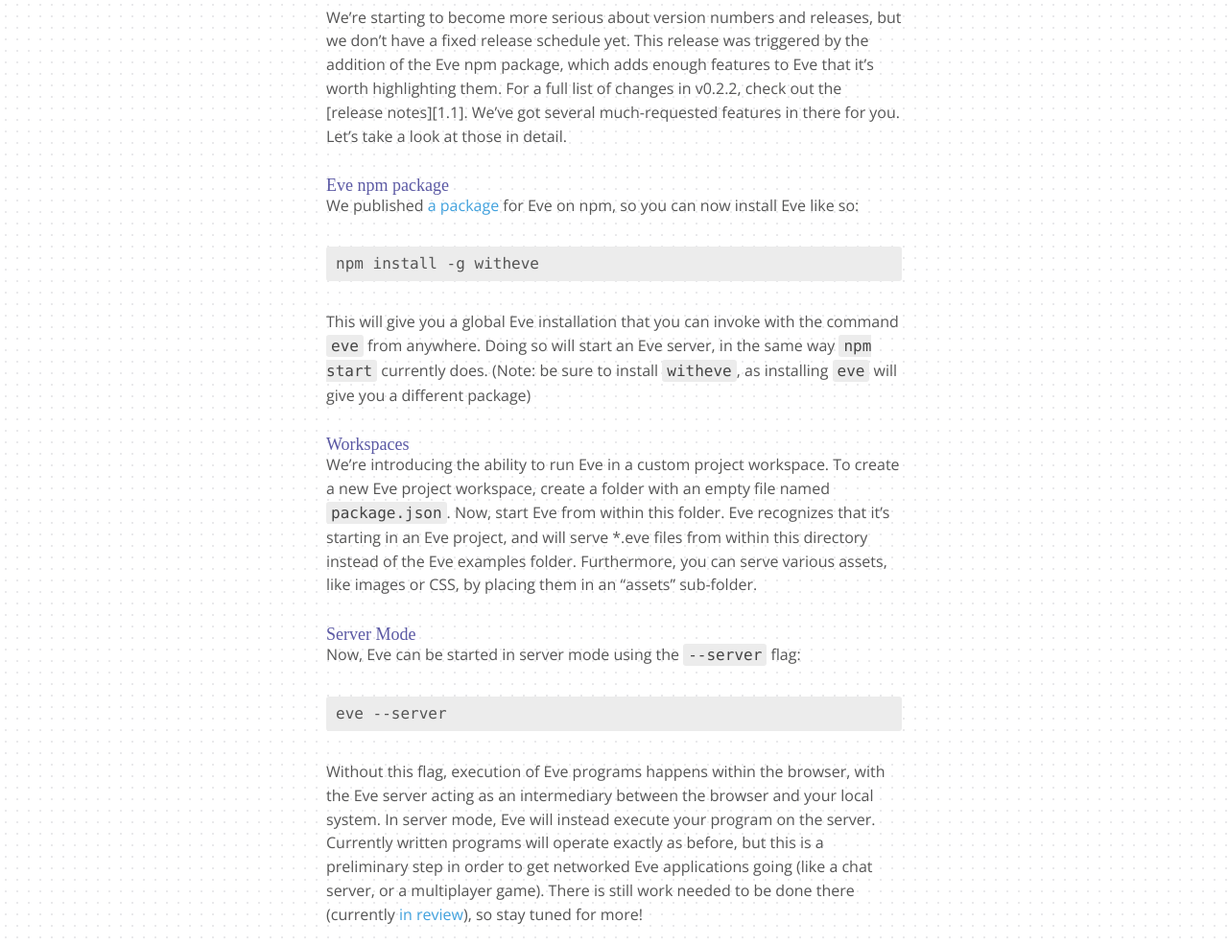
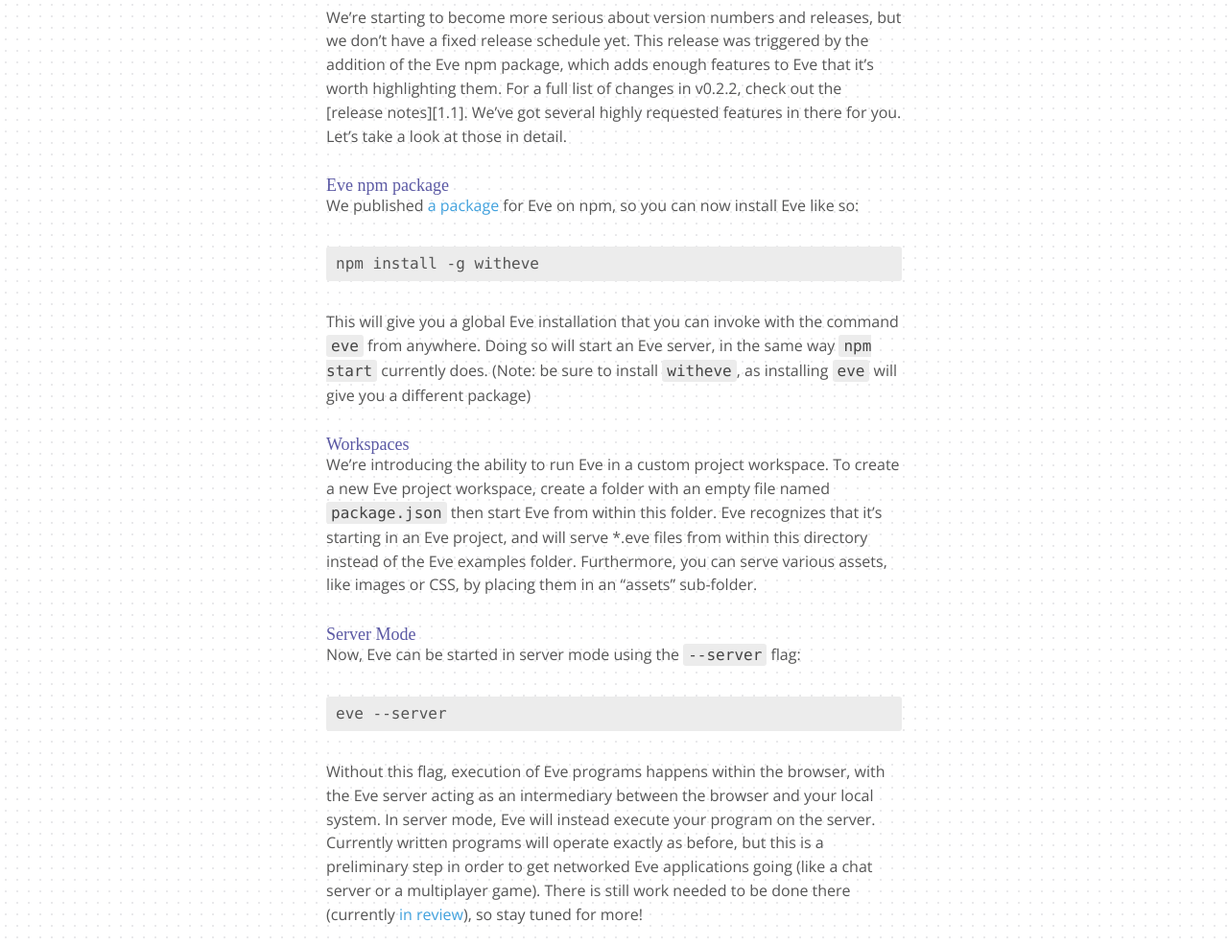
Before and after one commit to Kodowa/incidentalcomplexity, a Jekyll site: the page built from _posts/2016-12-02-november.md, in a window 1280 px wide and 1400 px high. Shown: the part 409-1395 px from the top of the window at 96% size. Built offline with Jekyll 4.4.1, drawn with Linux system fonts in a browser that asks for light colours; some web fonts are replaced; some of the changed text lies outside the part shown.

Commit message:
cleaned up post for grammar and usage

````diff
--- a/_posts/2016-12-02-november.md
+++ b/_posts/2016-12-02-november.md
@@ -11,7 +11,7 @@
 
 ### What's new in Eve Alpha v0.2.2?
 
-We're starting to become more serious about version numbers and releases, but we don't have a fixed release schedule yet. This release was triggered by the addition of the Eve npm package, which adds enough features to Eve that it's worth highlighting them. For a full list of changes in v0.2.2, check out the [release notes][1.1]. We've got several much-requested features in there for you. Let's take a look at those in detail.
+We're starting to become more serious about version numbers and releases, but we don't have a fixed release schedule yet. This release was triggered by the addition of the Eve npm package, which adds enough features to Eve that it's worth highlighting them. For a full list of changes in v0.2.2, check out the [release notes][1.1]. We've got several highly requested features in there for you. Let's take a look at those in detail.
 
 #### Eve npm package
 
@@ -25,7 +25,7 @@
 
 #### Workspaces
 
-We're introducing the ability to run Eve in a custom project workspace. To create a new Eve project workspace, create a folder with an empty file named `package.json`. Now, start Eve from within this folder. Eve recognizes that it's starting in an Eve project, and will serve *.eve files from within this directory instead of the Eve examples folder. Furthermore, you can serve various assets, like images or CSS, by placing them in an "assets" sub-folder.
+We're introducing the ability to run Eve in a custom project workspace. To create a new Eve project workspace, create a folder with an empty file named `package.json` then start Eve from within this folder. Eve recognizes that it's starting in an Eve project, and will serve *.eve files from within this directory instead of the Eve examples folder. Furthermore, you can serve various assets, like images or CSS, by placing them in an "assets" sub-folder.
 
 #### Server Mode
 
@@ -35,7 +35,7 @@
 eve --server
 ```
 
-Without this flag, execution of Eve programs happens within the browser, with the Eve server acting as an intermediary between the browser and your local system. In server mode, Eve will instead execute your program on the server. Currently written programs will operate exactly as before, but this is a preliminary step in order to get networked Eve applications going (like a chat server, or a multiplayer game). There is still work needed to be done there (currently [in review](https://github.com/witheve/Eve/pull/620)), so stay tuned for more!
+Without this flag, execution of Eve programs happens within the browser, with the Eve server acting as an intermediary between the browser and your local system. In server mode, Eve will instead execute your program on the server. Currently written programs will operate exactly as before, but this is a preliminary step in order to get networked Eve applications going (like a chat server or a multiplayer game). There is still work needed to be done there (currently [in review](https://github.com/witheve/Eve/pull/620)), so stay tuned for more!
 
 #### Deploying Eve Apps
 
@@ -57,7 +57,7 @@
 
 #### Standard Library
 
-The standard library still needs a lot of work, but thanks to our intrepid community, we made some great progress on adding basic functionality.
+The standard library still needs a lot of work, but thanks to our intrepid community we made some great progress on adding basic functionality.
 
 - Added support for the vast majority of HTML/SVG tags (thanks [@frankier](https://github.com/frankier)!)
 - Added `urlencode[]` (thanks [@renegr](https://github.com/renegr)!)
@@ -102,7 +102,7 @@
 
 2. Everything is tracked in issues. If a bug is found we immediately make an issue for it. If we discuss a feature that's needed, we make an issue for it. This way, anyone looking to contribute to Eve can come into the repository and find ways to contribute. We're starting to label and categorize these issues, so beginners can find an appropriate issue to start working on.
 
-3. We'll be refactoring the Eve codebase, to make it more beginner friendly. Speaking of issues, that process is already tracked: [[632](https://github.com/witheve/Eve/issues/632)], [[609](https://github.com/witheve/Eve/issues/609)], [[608](https://github.com/witheve/Eve/issues/609)], [[510](https://github.com/witheve/Eve/issues/510)].
+3. We'll be refactoring the Eve codebase to make it more beginner friendly. Speaking of issues, that process is already tracked: [[632](https://github.com/witheve/Eve/issues/632)], [[609](https://github.com/witheve/Eve/issues/609)], [[608](https://github.com/witheve/Eve/issues/609)], [[510](https://github.com/witheve/Eve/issues/510)].
 
 #### Top Feedback for Eve
 
````
Also changed, not shown: other parts of _posts/2016-12-02-november.md (+2 -2 lines).
